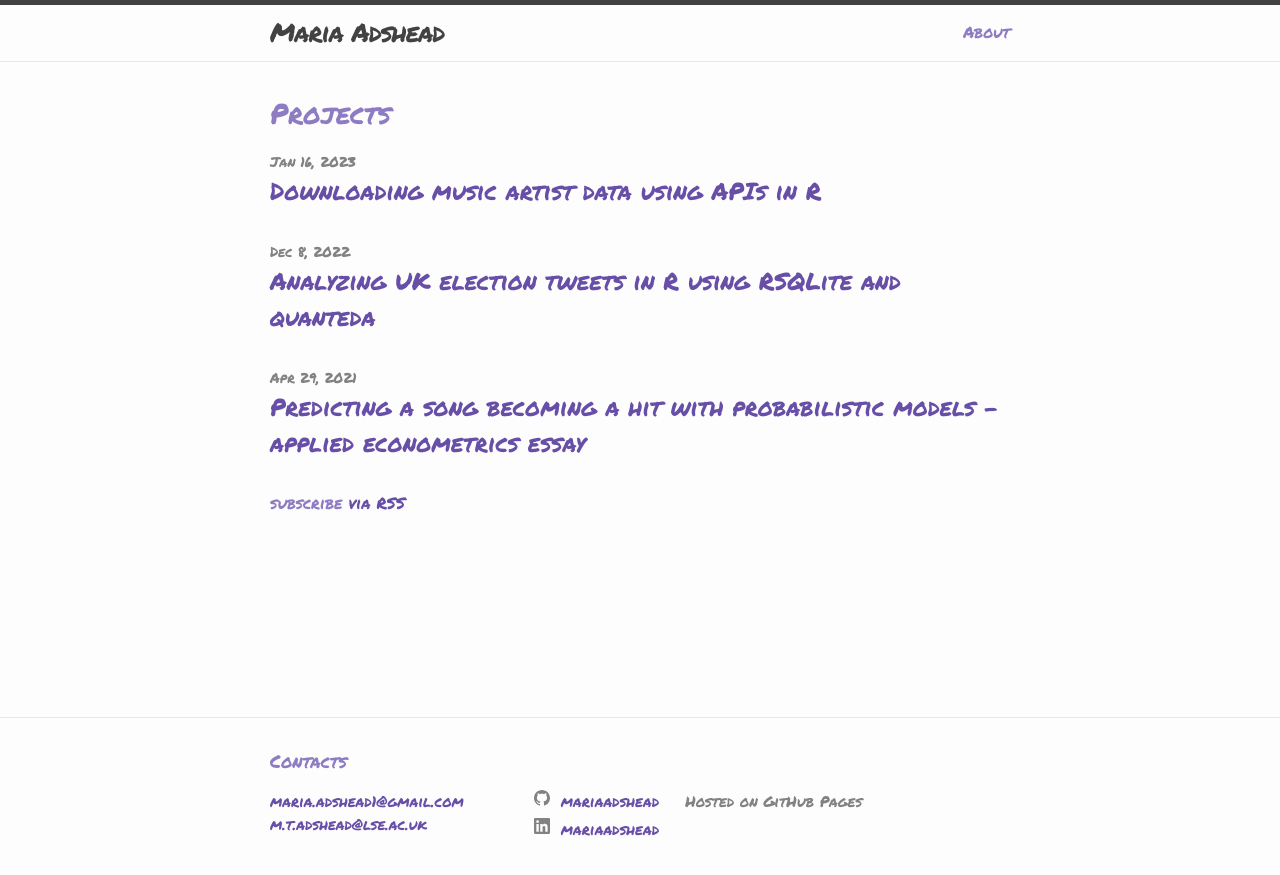
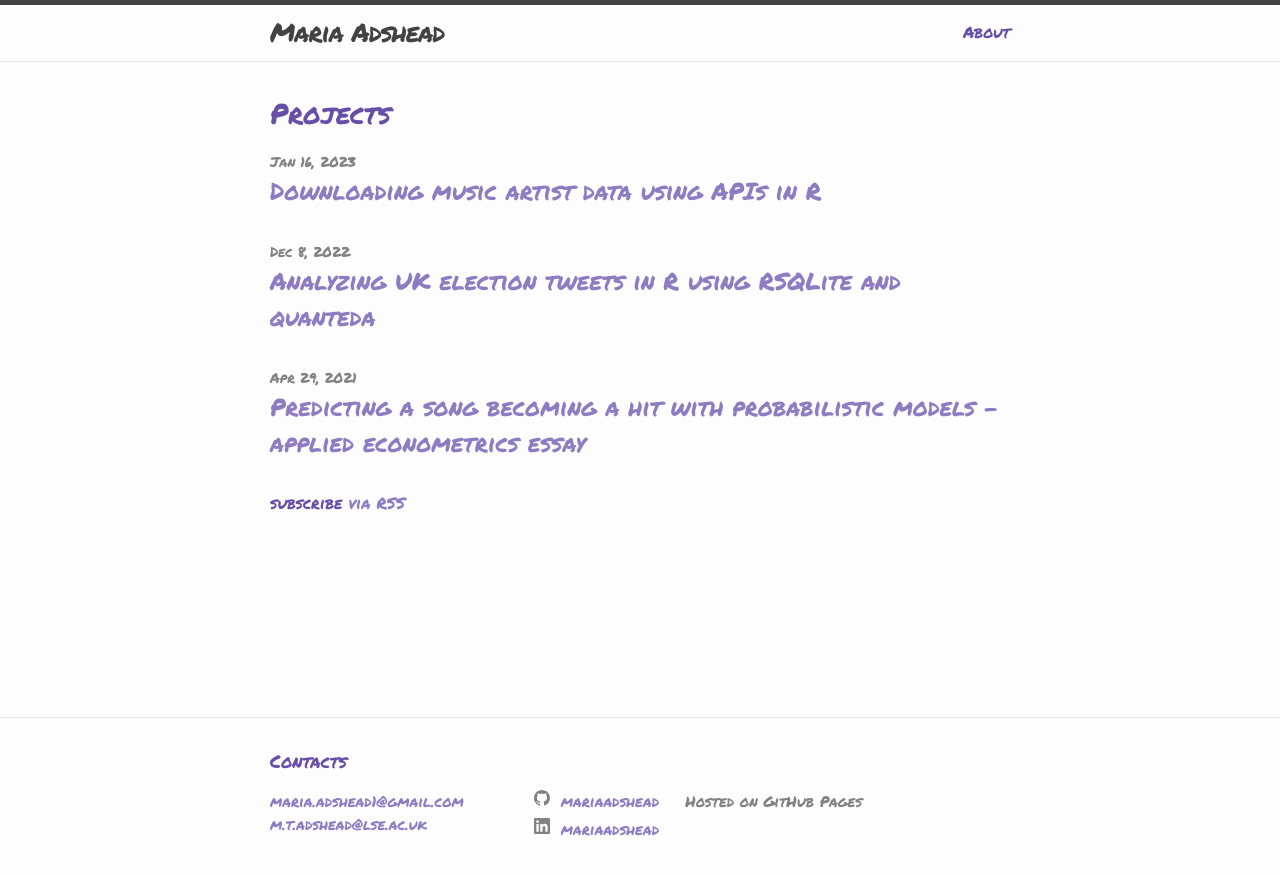
Before and after one commit to mariaadshead/mariaadshead.github.io, a Jekyll site: the page built from docs/index.markdown, in a window 1280 px wide. Shown: the top 875 px of the page. Built offline with Jekyll 4.4.1, drawn with Linux system fonts in a browser that asks for light colours.

Commit message:
Update minima.scss

```diff
--- a/docs/_sass/minima.scss
+++ b/docs/_sass/minima.scss
@@ -10,9 +10,9 @@ $base-line-height: 1.5 !default;
 
 $spacing-unit:     30px !default;
 
-$text-color:       #8e7cc3 !default;
+$text-color:       #674ea7 !default;
 $background-color: #fdfdfd !default;
-$brand-color:      #674ea7 !default;
+$brand-color:      #8e7cc3 !default;
 
 $grey-color:       #828282 !default;
 $grey-color-light: lighten($grey-color, 40%) !default;
```
